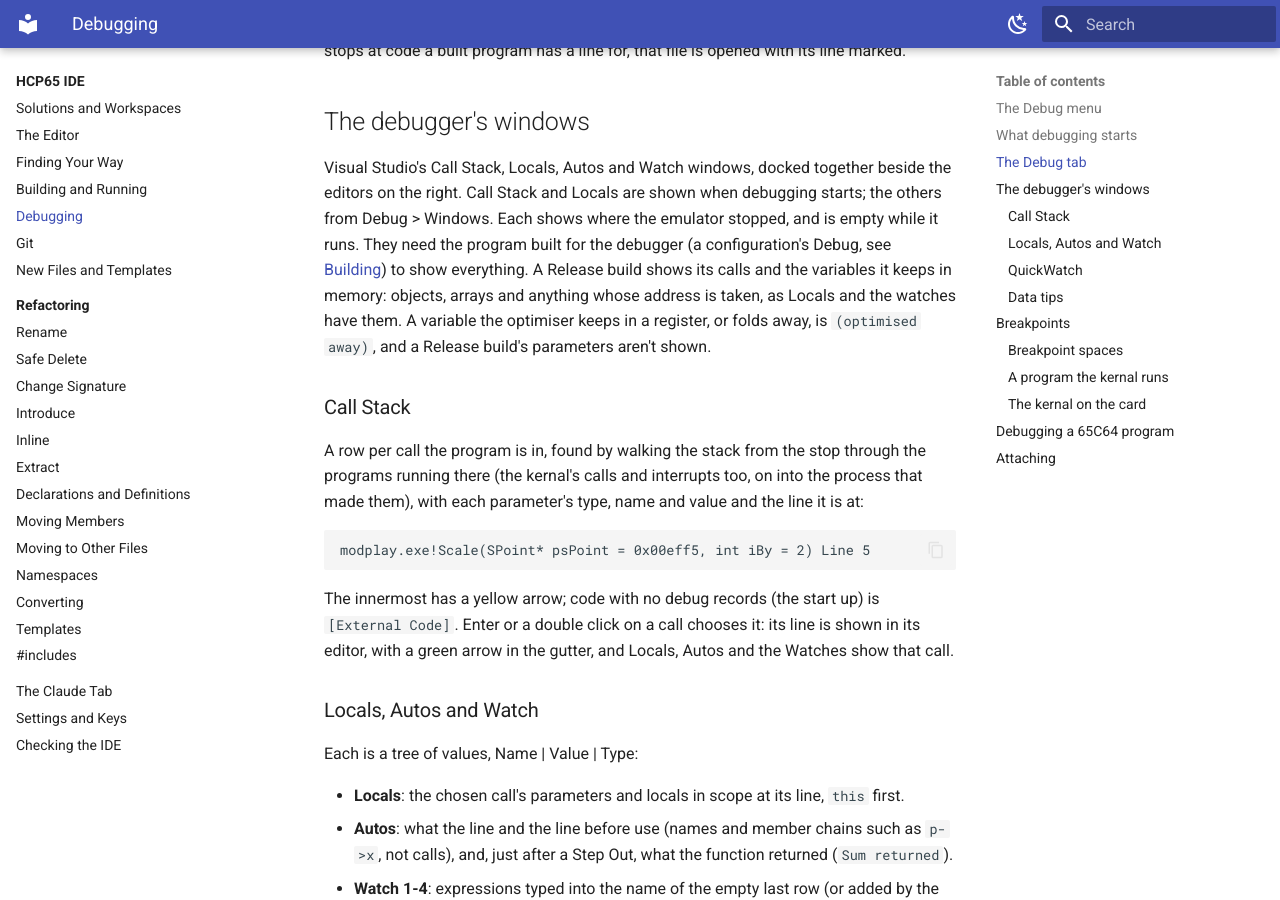
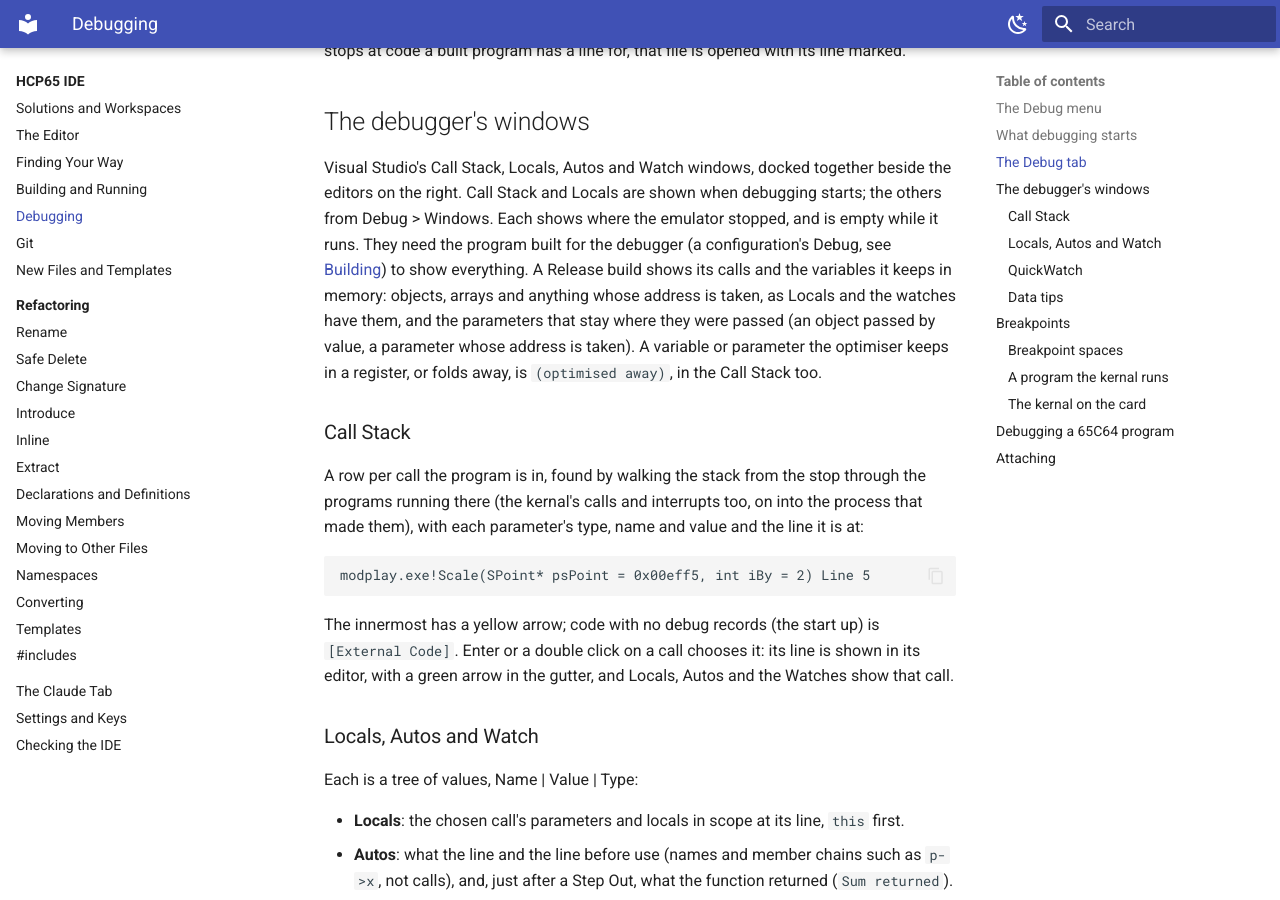
Before and after one commit to andrewpaterson/HCP65, an MkDocs documentation site: the page built from Website/docs/ide/debugging.md, in a window 1280 px wide and 900 px high, scrolled down 2299 px. Built offline with MkDocs 1.6.1 and Material for MkDocs 9.7.7, drawn with Linux system fonts in a browser that asks for light colours; plug-ins that fetch from the network failed and are left out.

Commit message:
debugging.md: a Release build shows the parameters that stay where they were passed, and (optimised away) in the Call Stack.

```diff
--- a/Website/docs/ide/debugging.md
+++ b/Website/docs/ide/debugging.md
@@ -68,8 +68,9 @@ right.  Call Stack and Locals are shown when debugging starts; the others from D
 shows where the emulator stopped, and is empty while it runs.  They need the program built for the
 debugger (a configuration's Debug, see [Building](building.md)) to show everything.  A Release build shows
 its calls and the variables it keeps in memory: objects, arrays and anything whose address is taken, as
-Locals and the watches have them.  A variable the optimiser keeps in a register, or folds away, is
-`(optimised away)`, and a Release build's parameters aren't shown.
+Locals and the watches have them, and the parameters that stay where they were passed (an object passed by
+value, a parameter whose address is taken).  A variable or parameter the optimiser keeps in a register, or
+folds away, is `(optimised away)`, in the Call Stack too.
 
 ### Call Stack
 
```
